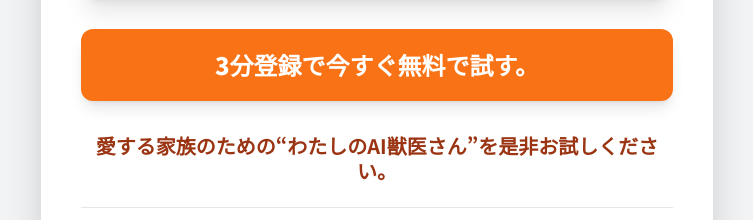
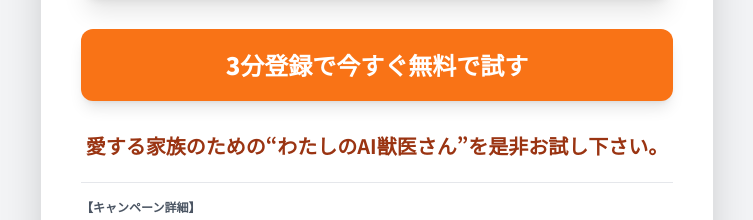
Before and after one commit to tatsuyaabe-byte/PetParent, a plain HTML site: page index.html in a window 1280 px wide. Shown: the part 529-749 px from the top of the page, without its empty margins (263-1016 px from the left). Drawn offline with nearby package versions, Linux system fonts and the light colour scheme.

Commit message:
Update index.html

```diff
--- a/index.html
+++ b/index.html
@@ -75,10 +75,10 @@
 
         <section class="mb-6">
             <a href="#" class="cta-button w-full inline-block bg-orange-500 text-xl md:text-2xl text-white font-black py-5 px-10 rounded-xl shadow-lg transform transition duration-300 hover:scale-105">
-                3分登録で今すぐ無料で試す。
+                3分登録で今すぐ無料で試す
             </a>
             <p class="mt-8 text-xl font-bold text-orange-800 leading-tight">
-                愛する家族のための“わたしのAI獣医さん”を是非お試しください。
+                愛する家族のための“わたしのAI獣医さん”を是非お試し下さい。
             </p>
         </section>
 
```
